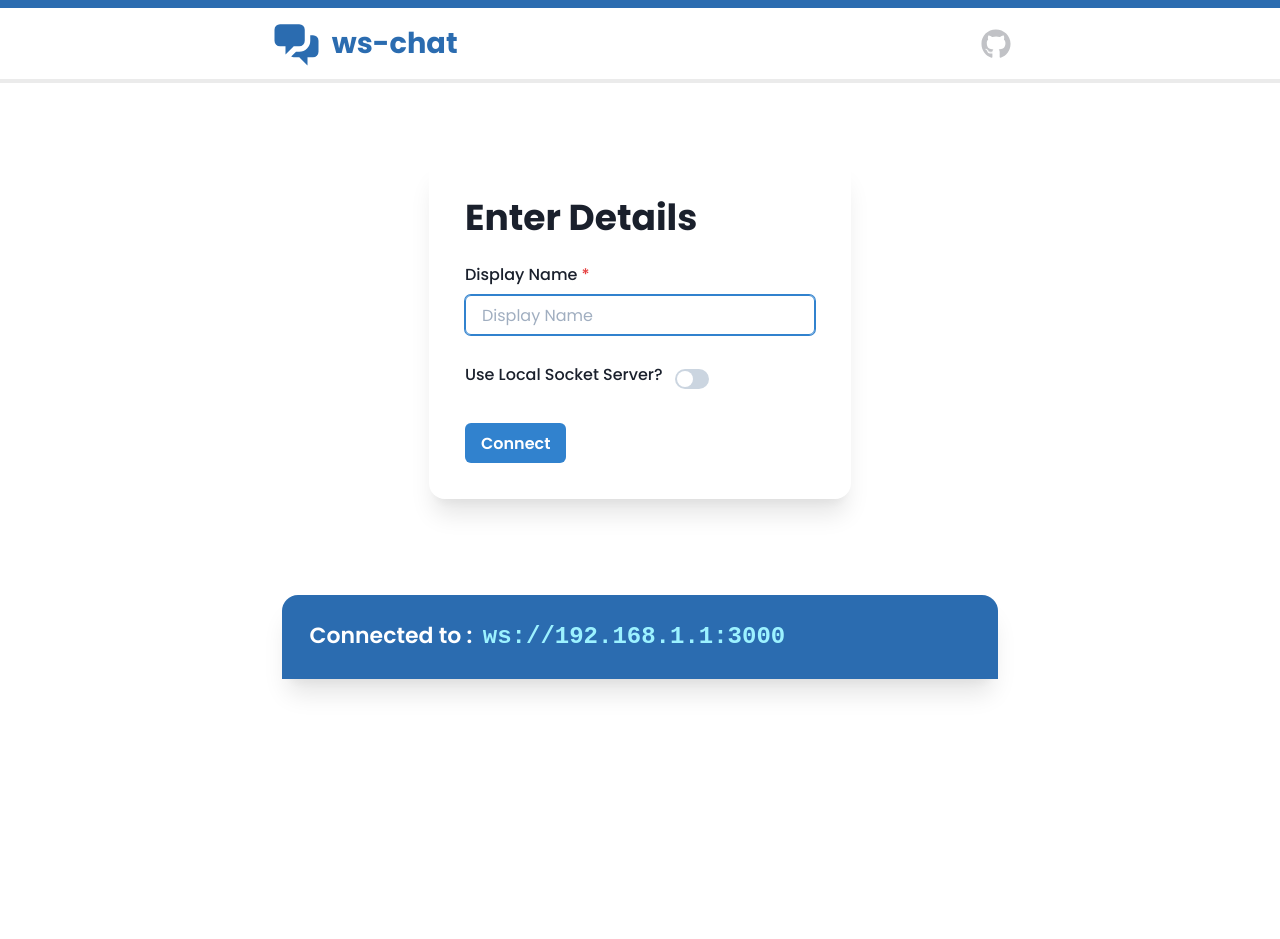
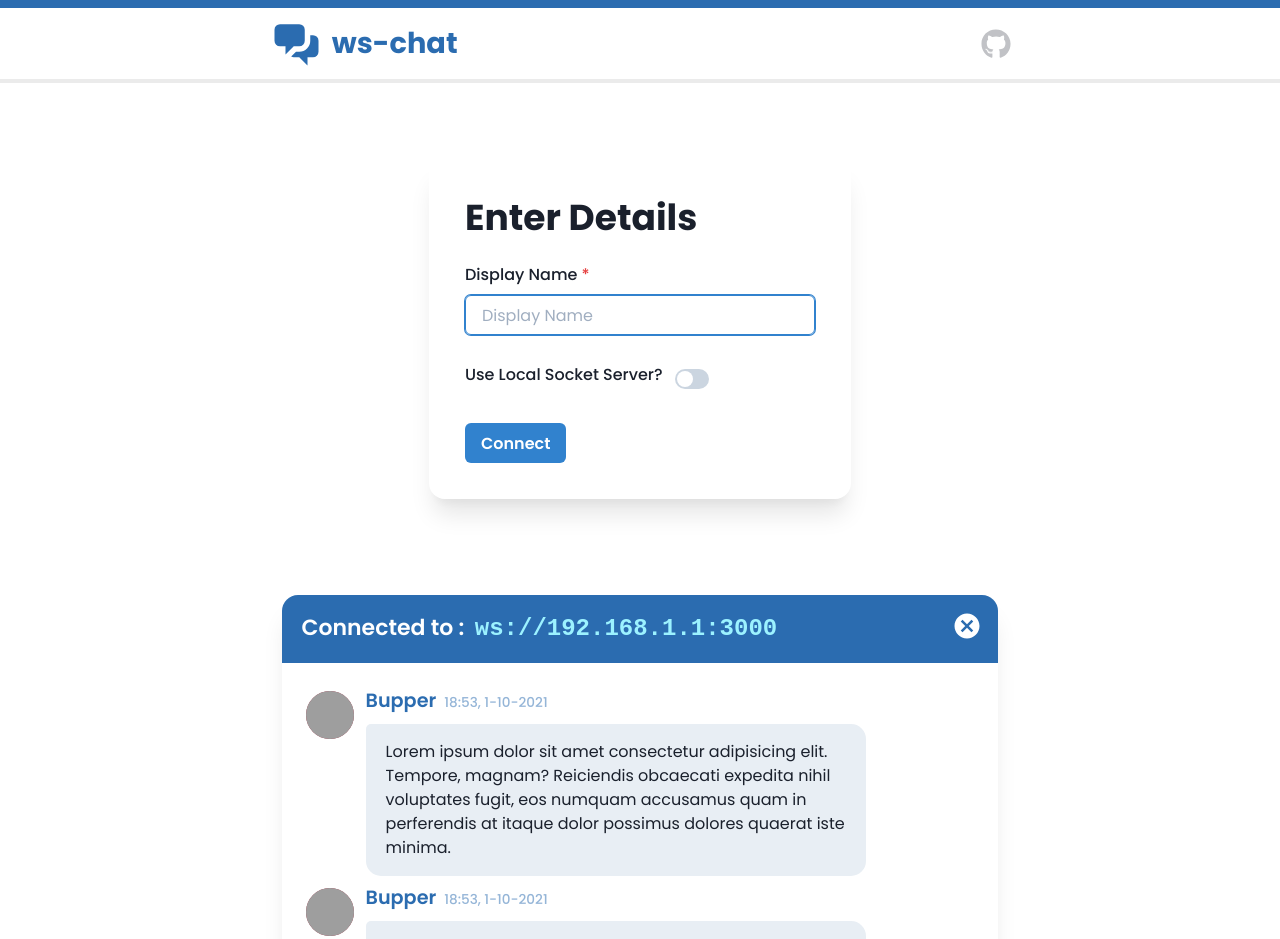
Before and after one commit to ShreeyansB/ws-react, a React (Create React App) app: page / in a window 1280 px wide. Shown: the top 939 px of the page. Before the commit the page ends 800 px from the top, so only its background shows below. Built offline with nearby package versions, Linux system fonts and the light colour scheme; grey boxes are pictures that could not be loaded.

Commit message:
:lipstick: Added Skeleton Chat Box

```diff
--- a/src/Colors.js
+++ b/src/Colors.js
@@ -1,6 +1,7 @@
 const colors = {
   primary: "#2b6cb0",
   secondary: "#9cf2ff",
+  alt: "rgba(232, 238, 244, 1)"
 };
 
 export default colors;
--- a/src/components/Chat.js
+++ b/src/components/Chat.js
@@ -3,6 +3,8 @@ import { Box, Text, Flex } from "@chakra-ui/react";
 import ConnContext from "./../store/conn-context";
 import FadeUpAnim from "./Animations/FadeUpAnim";
 import colors from "./../Colors";
+import { MdCancel } from "react-icons/md";
+import ChatList from "./ChatList";
 
 const Chat = (props) => {
   const connCtx = useContext(ConnContext);
@@ -10,9 +12,22 @@ const Chat = (props) => {
   return (
     !connCtx.isConnected && (
       <FadeUpAnim delay={0.6}>
-        <Flex justify="center" direction="row" mb="6rem">
-          <Box borderRadius="2xl" shadow="xl" w="100%" maxW="57rem" grow={2}>
-            <Box borderTopRadius="1rem" bg={colors.primary} p={6}>
+        <Flex
+          justify="center"
+          direction="column"
+          mb="6rem"
+          borderRadius="2xl"
+          shadow="xl"
+        >
+          <Box w="100%" maxW="57rem">
+            <Flex
+              direction="row"
+              borderTopRadius="1rem"
+              bg={colors.primary}
+              p={4}
+              justify="space-between"
+            >
+              <Box>
                 <Text
                   display="inline"
                   fontSize={22}
@@ -33,7 +48,15 @@ const Chat = (props) => {
                   ws://192.168.1.1:3000
                 </Text>
               </Box>
+              <MdCancel
+                size={30}
+                color="white"
+                cursor="pointer"
+                onClick={() => window.location.reload()}
+              />
+            </Flex>
           </Box>
+          <ChatList />
         </Flex>
       </FadeUpAnim>
     )
--- /dev/null
+++ b/src/components/ChatList.js
@@ -0,0 +1,53 @@
+import { VStack } from "@chakra-ui/react";
+import React from "react";
+import ChatBox from "./UI/ChatBox";
+
+const ChatList = (props) => {
+  const formatDate = (date) => {
+    return `${date.getHours().toString()}:${date
+      .getMinutes()
+      .toString()}, ${date.getDay().toString()}-${date
+      .getMonth()
+      .toString()}-${date.getFullYear().toString()}`;
+  };
+
+  return (
+    <VStack align="start" p={6} overflowY="auto" maxHeight="50vh">
+      <ChatBox
+        data={{
+          name: "Bupper",
+          msg: "Lorem ipsum dolor sit amet consectetur adipisicing elit. Tempore, magnam? Reiciendis obcaecati expedita nihil voluptates fugit, eos numquam accusamus quam in perferendis at itaque dolor possimus dolores quaerat iste minima.",
+          id: "Bupper1234",
+          time: formatDate(new Date()),
+        }}
+      />
+
+      <ChatBox
+        data={{
+          name: "Bupper",
+          msg: "Lorem ipsum dolor sit amet consectetur adipisicing elit. Tempore, magnam? Reiciendis obcaecati expedita nihil voluptates fugit, eos numquam accusamus quam in perferendis at itaque dolor possimus dolores quaerat iste minima.",
+          id: "Bupper1234",
+          time: formatDate(new Date()),
+        }}
+      />
+      <ChatBox
+        data={{
+          name: "Bupper",
+          msg: "Lorem ipsum dolor sit amet consectetur adipisicing elit. Tempore, magnam? Reiciendis obcaecati expedita nihil voluptates fugit, eos numquam accusamus quam in perferendis at itaque dolor possimus dolores quaerat iste minima.",
+          id: "Bupper1234",
+          time: formatDate(new Date()),
+        }}
+      />
+      <ChatBox
+        data={{
+          name: "Bupper",
+          msg: "Lorem ipsum dolor sit amet consectetur adipisicing elit. Tempore, magnam? Reiciendis obcaecati expedita nihil voluptates fugit, eos numquam accusamus quam in perferendis at itaque dolor possimus dolores quaerat iste minima.",
+          id: "Bupper1234",
+          time: formatDate(new Date()),
+        }}
+      />
+    </VStack>
+  );
+};
+
+export default ChatList;
--- a/src/components/Header.js
+++ b/src/components/Header.js
@@ -16,6 +16,7 @@ function Header() {
         justify={{ base: "space-between" }}
         align="center"
         w="100%"
+        bg="white"
       >
         <HStack onClick={() => window.location.reload()} cursor="pointer">
           <FadeUpAnim>
--- /dev/null
+++ b/src/components/UI/ChatBox.js
@@ -0,0 +1,42 @@
+import React from "react";
+import { Flex, Avatar, Text, Tooltip, HStack, VStack, Box } from "@chakra-ui/react";
+import colors from "./../../Colors";
+
+const ChatBox = (props) => {
+  return (
+    <Flex direction="row" align="start" maxWidth="35rem">
+      <Tooltip label={props.data.id}>
+        <Avatar
+          name={props.data.name}
+          src={`https://source.boringavatars.com/marble/160/${props.data.id}`}
+          mt={1}
+        />
+      </Tooltip>
+      <VStack align="start" ms={3}>
+        <HStack>
+          <Text
+            fontWeight={600}
+            fontSize="1.2rem"
+            color={colors.primary}
+          >
+            {props.data.name}
+          </Text>
+          <Text
+            fontWeight={500}
+            fontSize="0.85rem"
+            color={colors.primary}
+            pt={1}
+            opacity={0.5}
+          >
+            {props.data.time}
+          </Text>
+        </HStack>
+        <Box bg={colors.alt} px={5} py={4} borderRadius={15} borderTopLeftRadius={5}>
+          <Text>{props.data.msg}</Text>
+        </Box>
+      </VStack>
+    </Flex>
+  );
+};
+
+export default ChatBox;
```
Lines whose indentation alone changed are shown as unchanged.
